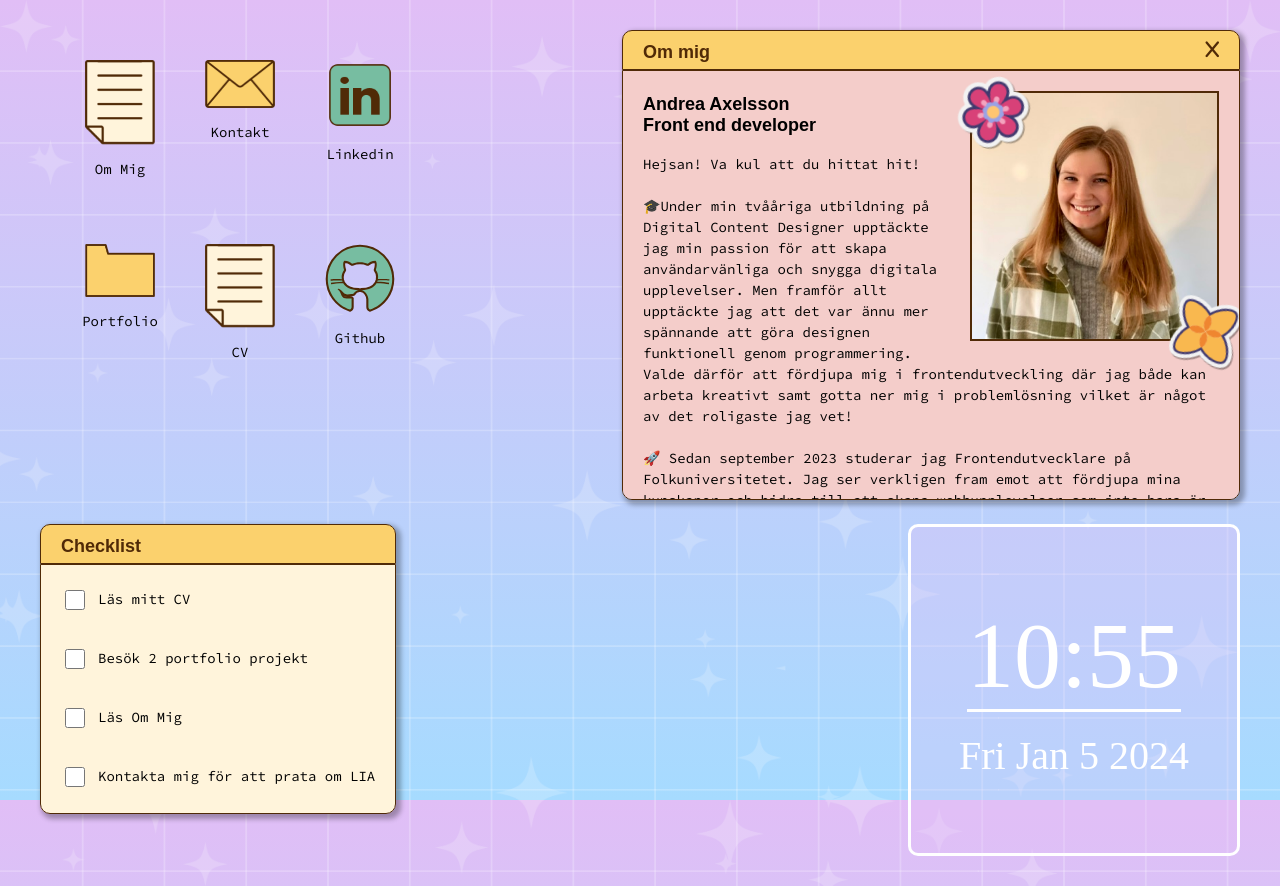
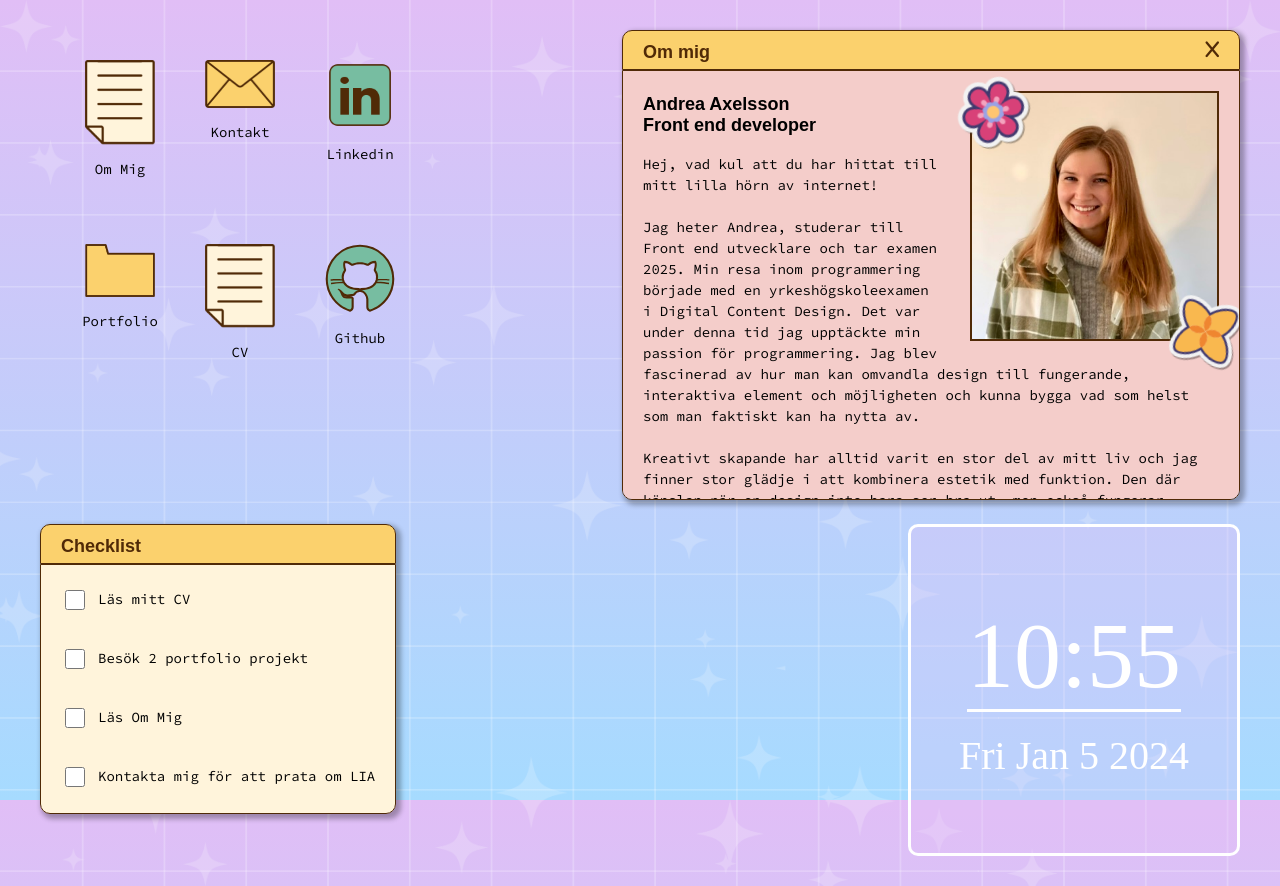
Before and after one commit to Andrea-Axelsson/Portfolio, a React (Vite) app: page / in a window 1280 px wide. Built offline with nearby package versions, Linux system fonts and the light colour scheme; a web font is replaced by a local one.

Commit message:
Updated code

```diff
--- a/src/components/About.jsx
+++ b/src/components/About.jsx
@@ -16,22 +16,22 @@ function About(props) {
                 <h3 className="window__title">Andrea Axelsson
                 <br></br>Front end developer</h3>
                 <p className="body-text">
-                Hejsan! Va kul att du hittat hit!
-
+                Hej, vad kul att du har hittat till mitt lilla hörn av internet!
                 <br></br>
                 <br></br>
-
-                🎓Under min tvååriga utbildning på Digital Content Designer upptäckte jag min passion för att skapa användarvänliga och snygga digitala upplevelser. Men framför allt upptäckte jag att det var ännu mer spännande att göra designen funktionell genom programmering. Valde därför att fördjupa mig i frontendutveckling där jag både kan arbeta kreativt samt gotta ner mig i problemlösning vilket är något av det roligaste jag vet!
-
+                Jag heter Andrea, studerar till Front end utvecklare och tar examen 2025.  Min resa inom programmering började med en yrkeshögskoleexamen i Digital Content Design. Det var under denna tid jag upptäckte min passion för programmering. Jag blev fascinerad av hur man kan omvandla design till fungerande, interaktiva element och möjligheten och kunna bygga vad som helst som man faktiskt kan ha nytta av.
                 <br></br>
                 <br></br>
-
-                🚀 Sedan september 2023 studerar jag Frontendutvecklare på Folkuniversitetet. Jag ser verkligen fram emot att fördjupa mina kunskaper och bidra till att skapa webbupplevelser som inte bara är visuellt tilltalande, utan också felfria och användarvänliga.
-
+                Kreativt skapande har alltid varit en stor del av mitt liv och jag finner stor glädje i att kombinera estetik med funktion. Den där känslan när en design inte bara ser bra ut, men också fungerar felfritt, är helt enkelt obeskrivlig.
                 <br></br>
                 <br></br>
-
-                🤓 Jag har alltid varit ivrig att lära mig nytt och kallar mig själv en "online course junkie." Jag älskar att ständigt utveckla mina färdigheter och har alltid en onlinekurs som jag fördjupar mig i när jag får en stund över. Det är en av de saker jag älskar mest med programmering - det finns alltid något nytt att lära och utforska.
+                Jag har alltid varit ivrig att lära mig nytt och kallar mig själv en "online course junkie." Jag älskar att ständigt utveckla mina färdigheter och har alltid en onlinekurs som jag fördjupar mig i när jag får en stund över. Det är en av de saker jag älskar mest med programmering - det finns alltid något nytt att lära och utforska.
+                <br></br>
+                <br></br>
+                När jag inte kodar eller utforskar nya webbteknologier, kan du hitta mig djupt försjunken i någon serie med Ricky Gervais, mysa med hunden, eller njuta av ett vinterbad, förutsatt att det finns en bastu i närheten.
+                <br></br>
+                <br></br>
+                Jag ser fram emot att använda mina kunskaper och min kreativitet för att skapa unika, användarvänliga webblösningar. Låt oss skapa något fantastiskt tillsammans!
                 </p>
         </main>
     </section>
--- a/src/data/DesktopIconsData.jsx
+++ b/src/data/DesktopIconsData.jsx
@@ -35,7 +35,8 @@ export default [
         iconPng: "Dokument.png",
         altText: "Icon for CV",
         iconText: "CV",
-        clicked: false
+        clicked: false,
+        link: "https://drive.google.com/file/d/1pl_p2XnPnZxTj_Vwz25pzHzpbT0srFjh/view?usp=sharing",
     },
     {
         id: 6,
```
